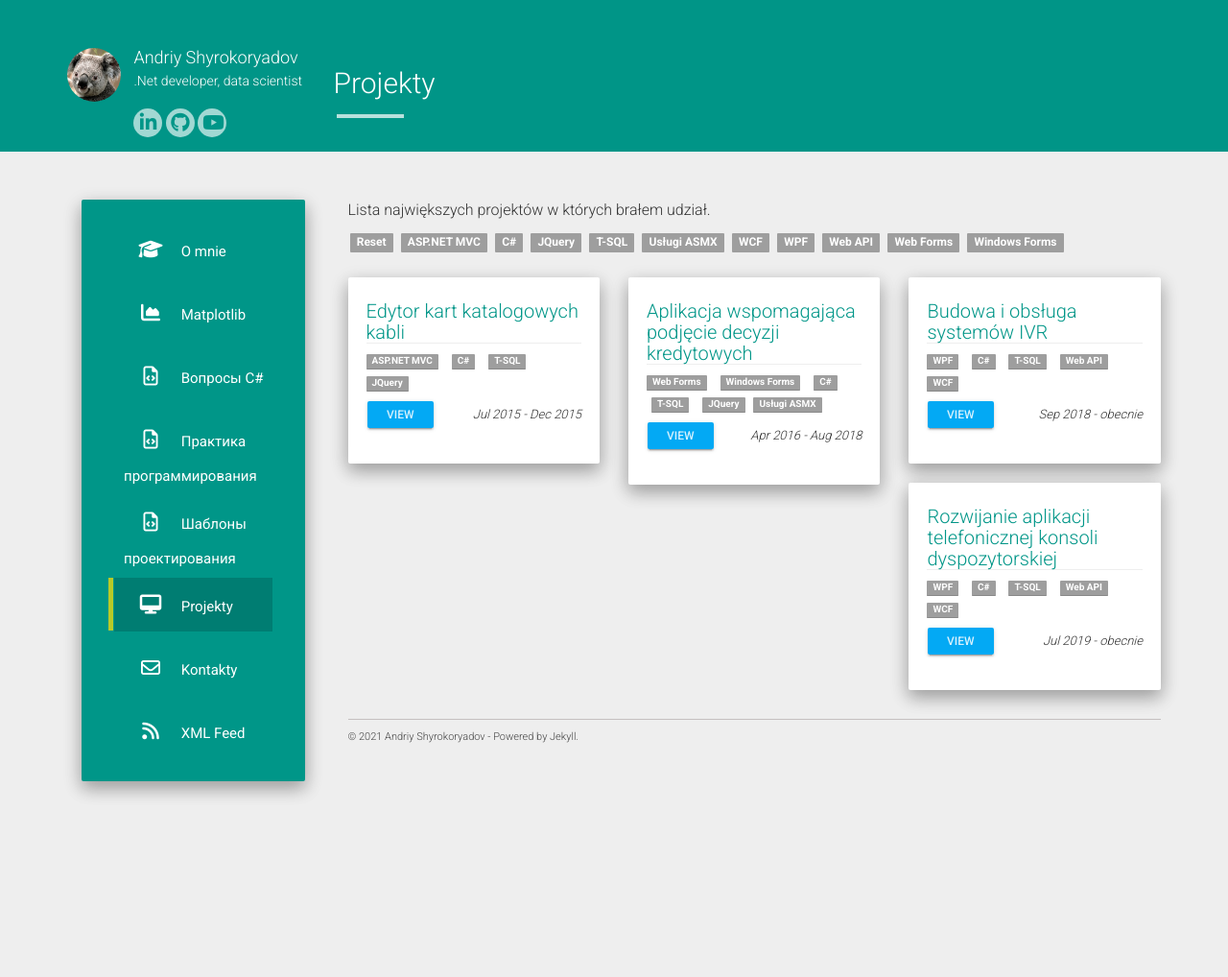
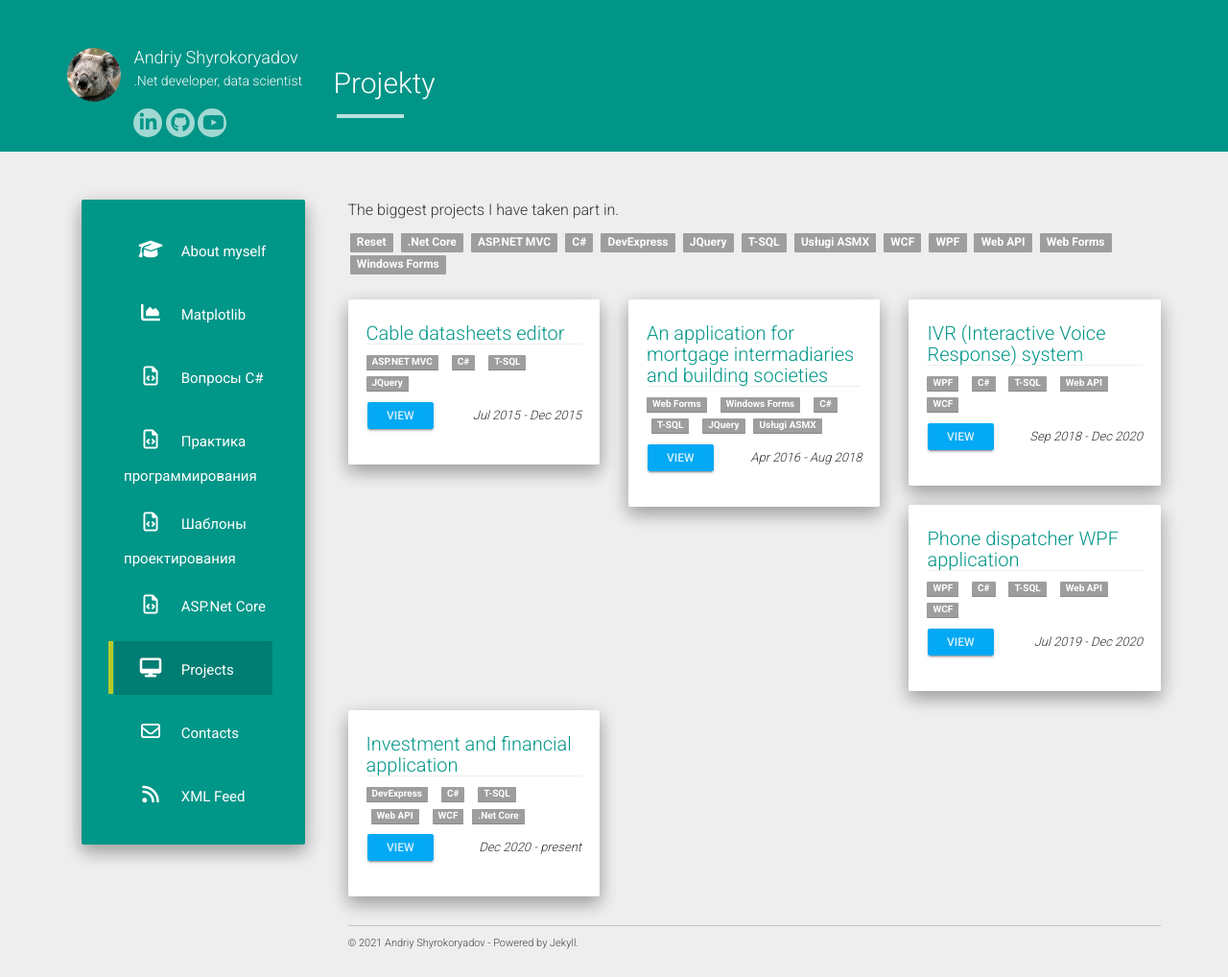
Before and after one commit to ashyrokoriadov/ashyrokoriadov.github.io, a Jekyll site: the page built from projects.md, in a window 1280 px wide. Shown: the whole page at 96% size. Built offline with Jekyll 4.4.1, drawn with Linux system fonts in a browser that asks for light colours; nearby versions of some CDN libraries; before the commit the page ends 900 px from its top, so only the background shows below that.

Commit message:
Added other languages

```diff
--- a/_data/projects.json
+++ b/_data/projects.json
@@ -1,31 +1,38 @@
 [
 	{
-		"name": "Edytor kart katalogowych kabli",
+		"name": "Cable datasheets editor",
 		"image": "bitner.png",
 		"url": "https://bitner.com.pl/",
 		"date": "Jul 2015 - Dec 2015",
 		"tags": ["ASP.NET MVC","C#", "T-SQL", "JQuery"]
 	},
 	{
-		"name": "Aplikacja wspomagająca podjęcie decyzji kredytowych",
+		"name": "An application for mortgage intermadiaries and building societies",
 		"image": "dpr.png",
 		"url": "https://www.dpr.co.uk/",
 		"date": "Apr 2016 - Aug 2018",
 		"tags": ["Web Forms","Windows Forms","C#", "T-SQL", "JQuery", "Usługi ASMX"]
 	},
 	{
-		"name": "Budowa i obsługa systemów IVR",
+		"name": "IVR (Interactive Voice Response) system",
 		"image": "ivr.png",
 		"url": "http://pirios.com/contactis-automation",
-		"date": "Sep 2018 - obecnie",
+		"date": "Sep 2018 - Dec 2020",
 		"tags": ["WPF", "C#", "T-SQL", "Web API", "WCF"]
 	},
 	{
-		"name": "Rozwijanie aplikacji telefonicznej konsoli dyspozytorskiej",
+		"name": "Phone dispatcher WPF application",
 		"image": "d_desk.png",
 		"url": "http://pirios.com/contactis-d-desk",
-		"date": "Jul 2019 - obecnie",
+		"date": "Jul 2019 - Dec 2020",
 		"tags": ["WPF", "C#", "T-SQL", "Web API", "WCF"]
+	},
+	{
+		"name": "Investment and financial application",
+		"image": "d_desk.png",
+		"url": "http://hsbc.com",
+		"date": "Dec 2020 - present",
+		"tags": ["DevExpress", "C#", "T-SQL", "Web API", "WCF", ".Net Core"]
 	}
 
 ]
--- a/_data/urls.json
+++ b/_data/urls.json
@@ -1,6 +1,6 @@
 [
   {
-    "text": "O mnie",
+    "text": "About myself",
     "url": "/about",
     "icon": "fa-graduation-cap",
 	"layout": "post"
@@ -30,12 +30,18 @@
 	"layout": "post"
   },
   {
-    "text": "Projekty",
+    "text": "ASP.Net Core",
+    "url": "/category/asp_net_core_mvc",
+    "icon": "fa fa-file-code-o",
+	"layout": "post"
+  },
+  {
+    "text": "Projects",
     "url": "/projects",
     "icon": "fa-desktop"
   },
   {
-    "text": "Kontakty",
+    "text": "Contacts",
     "url": "/contacts",
     "icon": "fa fa-envelope-o",
 	"layout": "post"
--- a/projects.md
+++ b/projects.md
@@ -4,4 +4,4 @@ title: Projekty
 permalink: /projects/
 ---
 
-Lista największych projektów w których brałem udział.
+The biggest projects I have taken part in.
```
Also changed, not shown: about.md (+22 -2 lines), contacts.md (+3 -3 lines).
